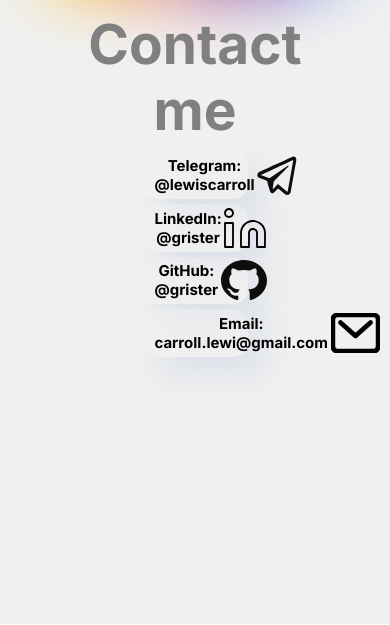
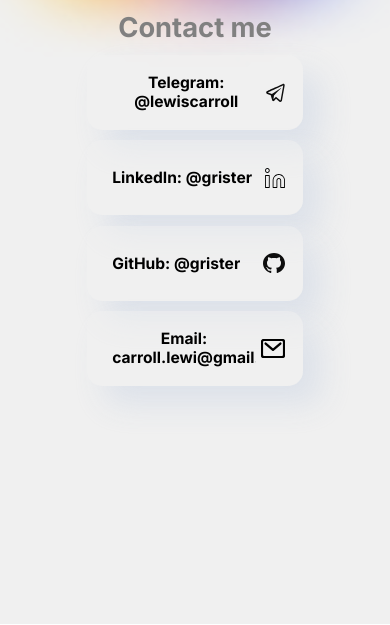
Before and after one commit to Grister/web-portfolio, a Django app: template web_portfolio/contacts/templates/contacts/contacts.html in a window 390 px wide. Shown: the part 68-693 px from the top of the page. Run offline with Django 3.2, Linux system fonts and the light colour scheme; the template is opened without the code that fills it, so the values that code supplies are empty.

Commit message:
added adaptation view for contacts template

```diff
--- a/web_portfolio/static/css/contacts.css
+++ b/web_portfolio/static/css/contacts.css
@@ -16,8 +16,7 @@
     display: flex;
     flex-direction: column;
     align-items: center;
-    width: 40%;
-    max-width: 40%;
+    min-width: 40%;
 }
 
 .card {
@@ -26,6 +25,7 @@
     align-items: center;
     flex-direction: row;
     width: 70%;
+    height: 70px;
     background: #F0F0F070;
     margin: 2%;
     padding: 1% 5% 1% 10%;
@@ -48,7 +48,17 @@
 
 .card-image {
     width: auto;
-    height: 40px;
+    height: 5vw;
     max-height: 40px;
     margin: 3%;
 }
+
+@media (max-width: 700px) {
+    .title {
+        font-size: 7vw;
+    }
+    .card-text {
+        font-size: 4vw;
+        overflow: hidden;
+    }
+}
```
